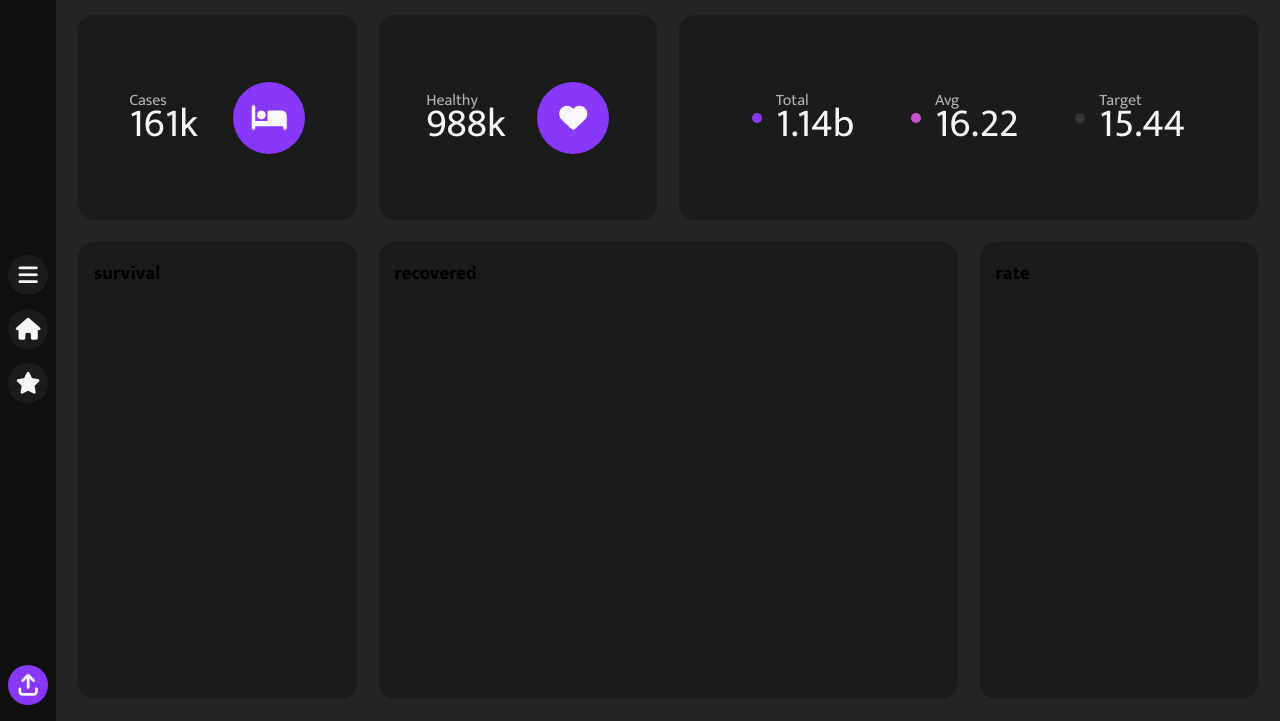
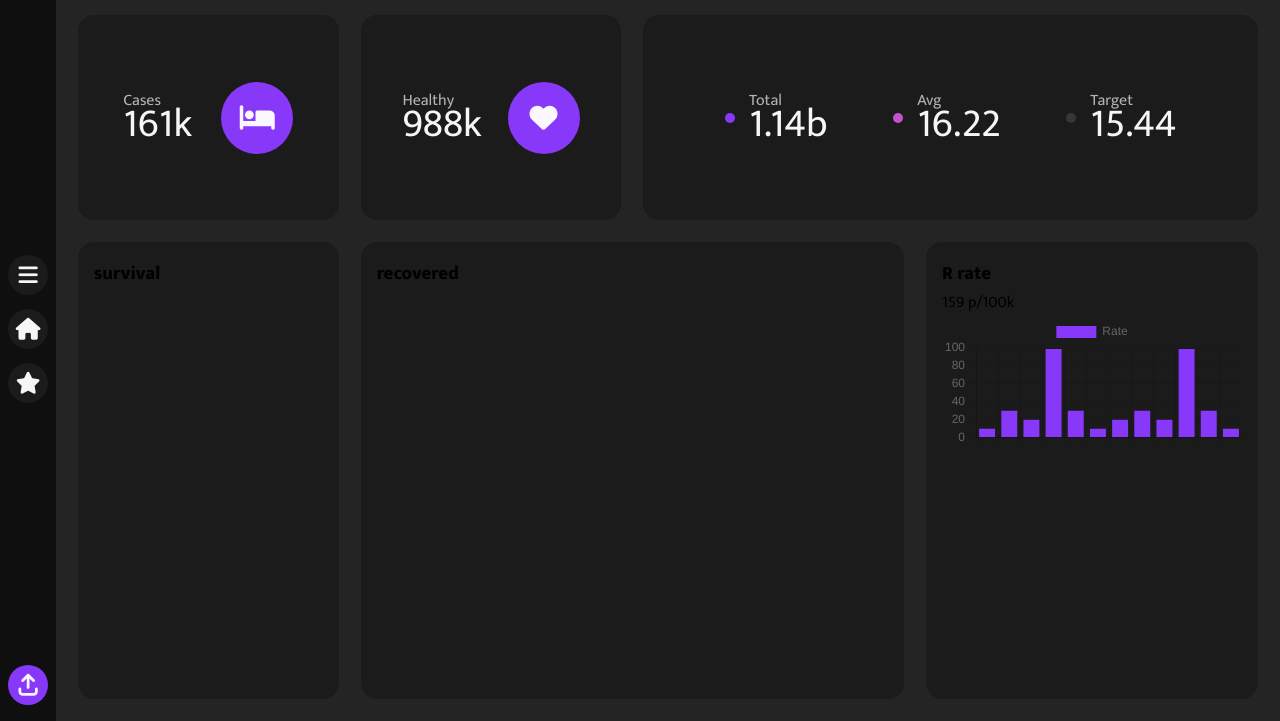
Before and after one commit to FlakoBB/dark-dashboard, a plain HTML site: page index.html in a window 1280 px wide. Shown: the part 79-800 px from the top of the page. Drawn offline with nearby package versions, Linux system fonts and the light colour scheme.

Commit message:
Grafica (ChartJS) de R rate

```diff
--- a/index.html
+++ b/index.html
@@ -8,6 +8,7 @@
     <link rel="icon" type="image/x-icon" href="./assets/Icono_FLK_Morado.ico">
     <link rel="stylesheet" href="./css/style.css">
     <script src="https://kit.fontawesome.com/b082e0647c.js" crossorigin="anonymous"></script>
+    <script src="https://cdn.jsdelivr.net/npm/chart.js"></script>
 </head>
 <body>
     <header>
@@ -92,9 +93,17 @@
         <div class="info recovered">
             <h3>recovered</h3>
         </div>
-        <div class="info rate">
-            <h3>rate</h3>
-        </div>
+        <article class="info rate">
+            <h3>R rate</h3>
+            <div class="rate-data">
+                <span class="rate-num">159</span>
+                <span class="rate-p">p/100k</span>
+                <canvas id="rate-chart"></canvas>
+            </div>
+        </article>
     </main>
+    <!-- ToDo: hacer las graficas con Chart JS -->
+    <!-- https://www.chartjs.org/docs/latest/getting-started/integration.html -->
 </body>
+<script src="./js/charts.js"></script>
 </html>
--- /dev/null
+++ b/js/charts.js
@@ -0,0 +1,21 @@
+//? Rate chart
+const dataRate = {
+    labels: ['', '', '', '', '', '', '', '', '', '', '', ''],
+    datasets: [
+        {
+            label: 'Rate',
+            data: [10, 30, 20, 99, 30, 10, 20, 30, 20, 99, 30, 10],
+            backgroundColor: '#8738F9',
+
+        }
+    ]
+}
+
+const configRate = {
+    type: 'bar',
+    data: dataRate
+}
+
+const barsCanvas = document.getElementById('rate-chart')
+
+const barsChart = new Chart(barsCanvas, configRate)
```
